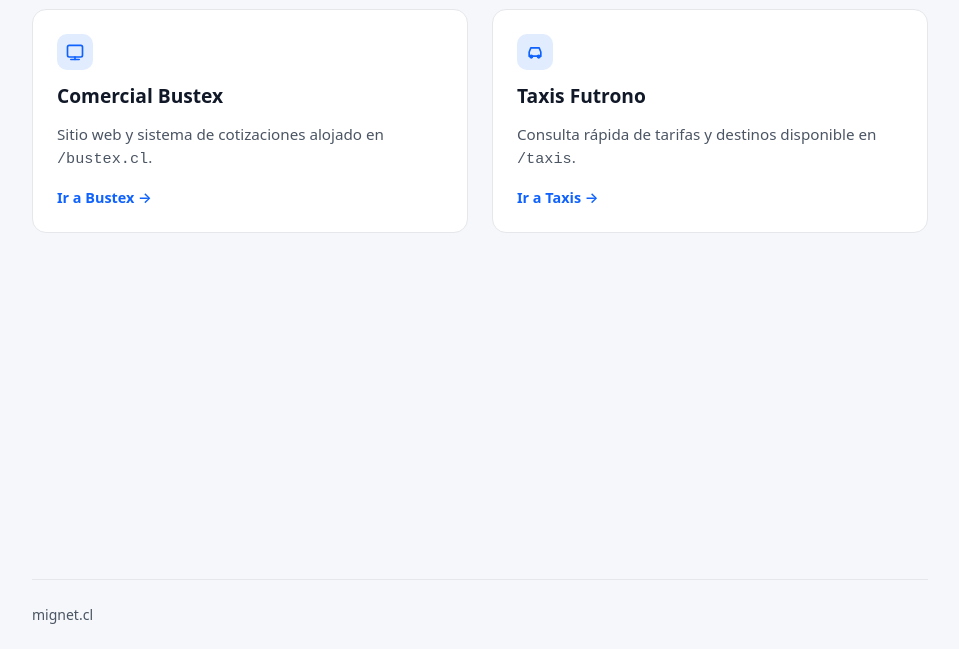
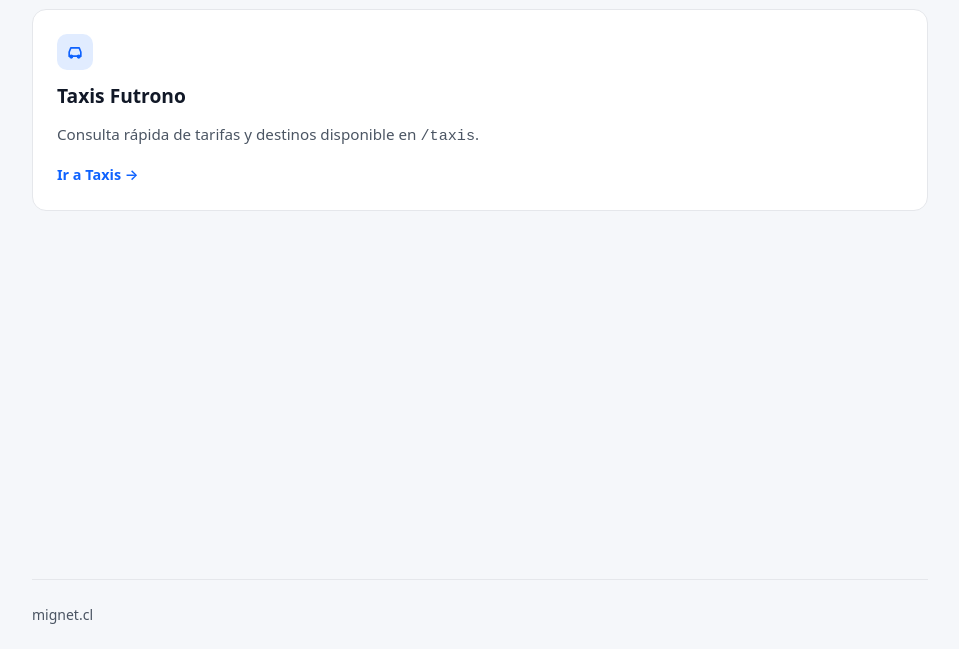
Before and after one commit to maguila/mignet.cl, a plain HTML site: page index.html in a window 1280 px wide. Shown: the part 151-800 px from the top of the page, without its empty margins (160-1119 px from the left). Drawn offline with Linux system fonts and the light colour scheme.

Commit message:
remove bustex project card and update site description

```diff
--- a/index.html
+++ b/index.html
@@ -7,7 +7,7 @@
   <meta name="color-scheme" content="light dark">
   <title>mignet.cl — Proyectos y Servicios</title>
   <meta name="description"
-    content="Portal principal de mignet.cl con acceso directo a Bustex y Tarifario Taxis Futrono.">
+    content="Portal principal de mignet.cl con acceso directo a Tarifario Taxis Futrono.">
   <style>
     :root {
       color-scheme: light dark;
@@ -177,22 +177,6 @@
 
   <main>
     <section class="projects-grid" aria-label="Proyectos disponibles">
-      <a class="card-link" href="./bustex.cl/">
-        <article class="card">
-          <div class="card-icon" aria-hidden="true">
-            <svg width="20" height="20" viewBox="0 0 24 24" fill="none" stroke="currentColor" stroke-width="2"
-              stroke-linecap="round" stroke-linejoin="round">
-              <rect x="3" y="4" width="18" height="14" rx="2"></rect>
-              <path d="M7 21h10"></path>
-              <path d="M12 18v3"></path>
-            </svg>
-          </div>
-          <h2>Comercial Bustex</h2>
-          <p>Sitio web y sistema de cotizaciones alojado en <code>/bustex.cl</code>.</p>
-          <span class="card-cta">Ir a Bustex →</span>
-        </article>
-      </a>
-
       <a class="card-link" href="./taxis/">
         <article class="card">
           <div class="card-icon" aria-hidden="true">
```
